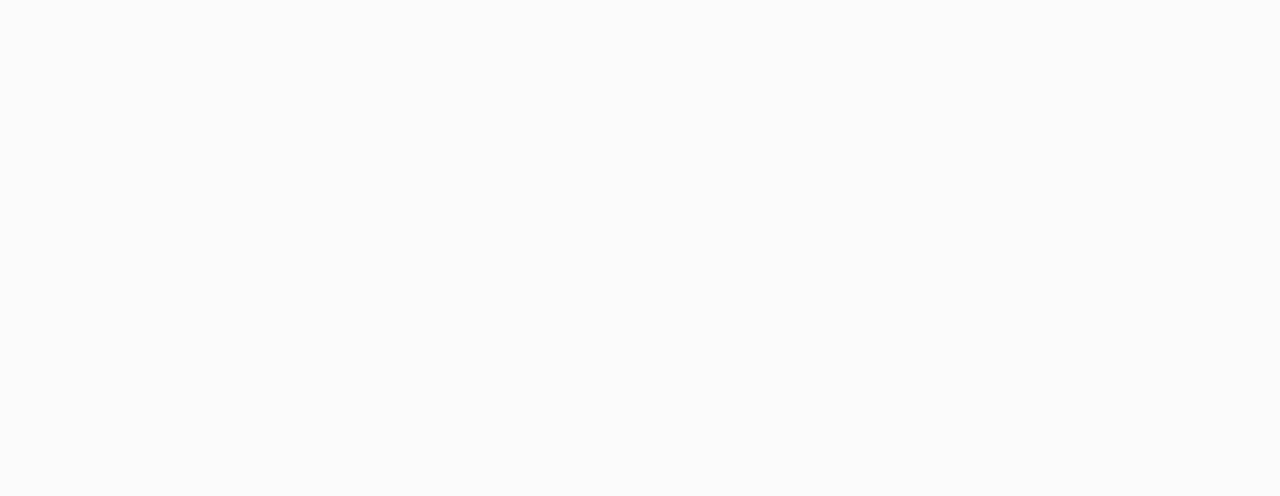
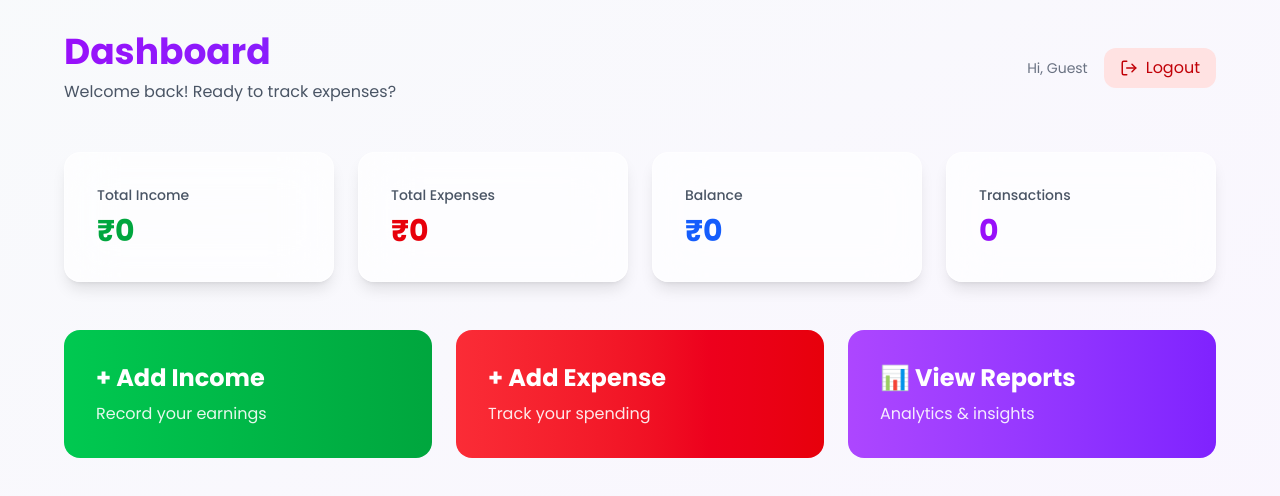
Before and after one commit to M-VISHAL-KAMATH24/Expense_Tracker, a React (Vite) app in the folder frontend/expense-tracker/: page /dashboard in a window 1280 px wide. Before the commit this address had no page. Shown: the top 496 px of the page. Built offline with nearby package versions, Linux system fonts and the light colour scheme.

Commit message:
basic dashbaord

```diff
--- a/frontend/expense-tracker/src/App.jsx
+++ b/frontend/expense-tracker/src/App.jsx
@@ -8,6 +8,7 @@ import {
 import AuthLayout from './components/layouts/AuthLayout';
 import Login from './pages/Auth/Login';
 import SignUp from './pages/Auth/SignUp';  // ✅ Added
+import Home from './pages/Dashboard/Home';
 
 const Root = () => {
   const isAuthenticated = !!localStorage.getItem("token");
@@ -39,6 +40,8 @@ const App = () => {
             </AuthLayout>
           }
         />
+        <Route path="/dashboard" element={<Home />} />
+
       </Routes>
     </Router>
   );
--- a/frontend/expense-tracker/src/pages/Dashboard/Home.jsx
+++ b/frontend/expense-tracker/src/pages/Dashboard/Home.jsx
@@ -1,8 +1,85 @@
-import React from 'react'
+import React, { useEffect, useState } from 'react'
+import { Link } from 'react-router-dom'
+import { FiLogOut } from 'react-icons/fi'
 
 const Home = () => {
+  const [user, setUser] = useState(null)
+
+  useEffect(() => {
+    const token = localStorage.getItem('token')
+    if (token) {
+      // Decode token to get user info (simple version)
+      const payload = JSON.parse(atob(token.split('.')[1]))
+      // eslint-disable-next-line react-hooks/set-state-in-effect
+      setUser({ id: payload.userId })
+    }
+  }, [])
+
+  const handleLogout = () => {
+    localStorage.removeItem('token')
+    window.location.href = '/login'
+  }
+
   return (
-    <div>Home</div>
+    <div className='min-h-screen bg-gradient-to-br from-slate-50 to-purple-50 p-8'>
+      <div className='max-w-6xl mx-auto'>
+        {/* Header */}
+        <div className='flex justify-between items-center mb-12'>
+          <div>
+            <h1 className='text-4xl font-bold bg-gradient-to-r from-purple-600 to-violet-600 bg-clip-text text-transparent'>
+              Dashboard
+            </h1>
+            <p className='text-gray-600 mt-2'>Welcome back! Ready to track expenses?</p>
+          </div>
+          <div className='flex items-center space-x-4'>
+            <span className='text-sm text-gray-500'>Hi, {user ? 'User' : 'Guest'}</span>
+            <button
+              onClick={handleLogout}
+              className='flex items-center space-x-2 px-4 py-2 bg-red-100 text-red-700 rounded-xl hover:bg-red-200 transition-all duration-200'
+            >
+              <FiLogOut size={18} />
+              <span>Logout</span>
+            </button>
+          </div>
+        </div>
+
+        {/* Stats Cards */}
+        <div className='grid grid-cols-1 md:grid-cols-2 lg:grid-cols-4 gap-6 mb-12'>
+          <div className='bg-white/70 backdrop-blur-xl rounded-2xl p-8 shadow-lg hover:shadow-xl transition-all duration-300 border border-white/50'>
+            <h3 className='text-sm font-medium text-gray-600 mb-2'>Total Income</h3>
+            <p className='text-3xl font-bold text-green-600'>₹0</p>
+          </div>
+          <div className='bg-white/70 backdrop-blur-xl rounded-2xl p-8 shadow-lg hover:shadow-xl transition-all duration-300 border border-white/50'>
+            <h3 className='text-sm font-medium text-gray-600 mb-2'>Total Expenses</h3>
+            <p className='text-3xl font-bold text-red-600'>₹0</p>
+          </div>
+          <div className='bg-white/70 backdrop-blur-xl rounded-2xl p-8 shadow-lg hover:shadow-xl transition-all duration-300 border border-white/50'>
+            <h3 className='text-sm font-medium text-gray-600 mb-2'>Balance</h3>
+            <p className='text-3xl font-bold text-blue-600'>₹0</p>
+          </div>
+          <div className='bg-white/70 backdrop-blur-xl rounded-2xl p-8 shadow-lg hover:shadow-xl transition-all duration-300 border border-white/50'>
+            <h3 className='text-sm font-medium text-gray-600 mb-2'>Transactions</h3>
+            <p className='text-3xl font-bold text-purple-600'>0</p>
+          </div>
+        </div>
+
+        {/* Quick Actions */}
+        <div className='grid grid-cols-1 lg:grid-cols-3 gap-6'>
+          <Link to='/income' className='group bg-gradient-to-r from-green-500 to-green-600 text-white p-8 rounded-2xl hover:shadow-2xl hover:-translate-y-2 transition-all duration-300'>
+            <h3 className='text-2xl font-bold mb-2 group-hover:scale-105 transition-transform'>+ Add Income</h3>
+            <p className='opacity-90'>Record your earnings</p>
+          </Link>
+          <Link to='/expense' className='group bg-gradient-to-r from-red-500 to-red-600 text-white p-8 rounded-2xl hover:shadow-2xl hover:-translate-y-2 transition-all duration-300'>
+            <h3 className='text-2xl font-bold mb-2 group-hover:scale-105 transition-transform'>+ Add Expense</h3>
+            <p className='opacity-90'>Track your spending</p>
+          </Link>
+          <div className='bg-gradient-to-r from-purple-500 to-violet-600 text-white p-8 rounded-2xl hover:shadow-2xl hover:-translate-y-2 transition-all duration-300 cursor-pointer'>
+            <h3 className='text-2xl font-bold mb-2'>📊 View Reports</h3>
+            <p className='opacity-90'>Analytics & insights</p>
+          </div>
+        </div>
+      </div>
+    </div>
   )
 }
 
```
